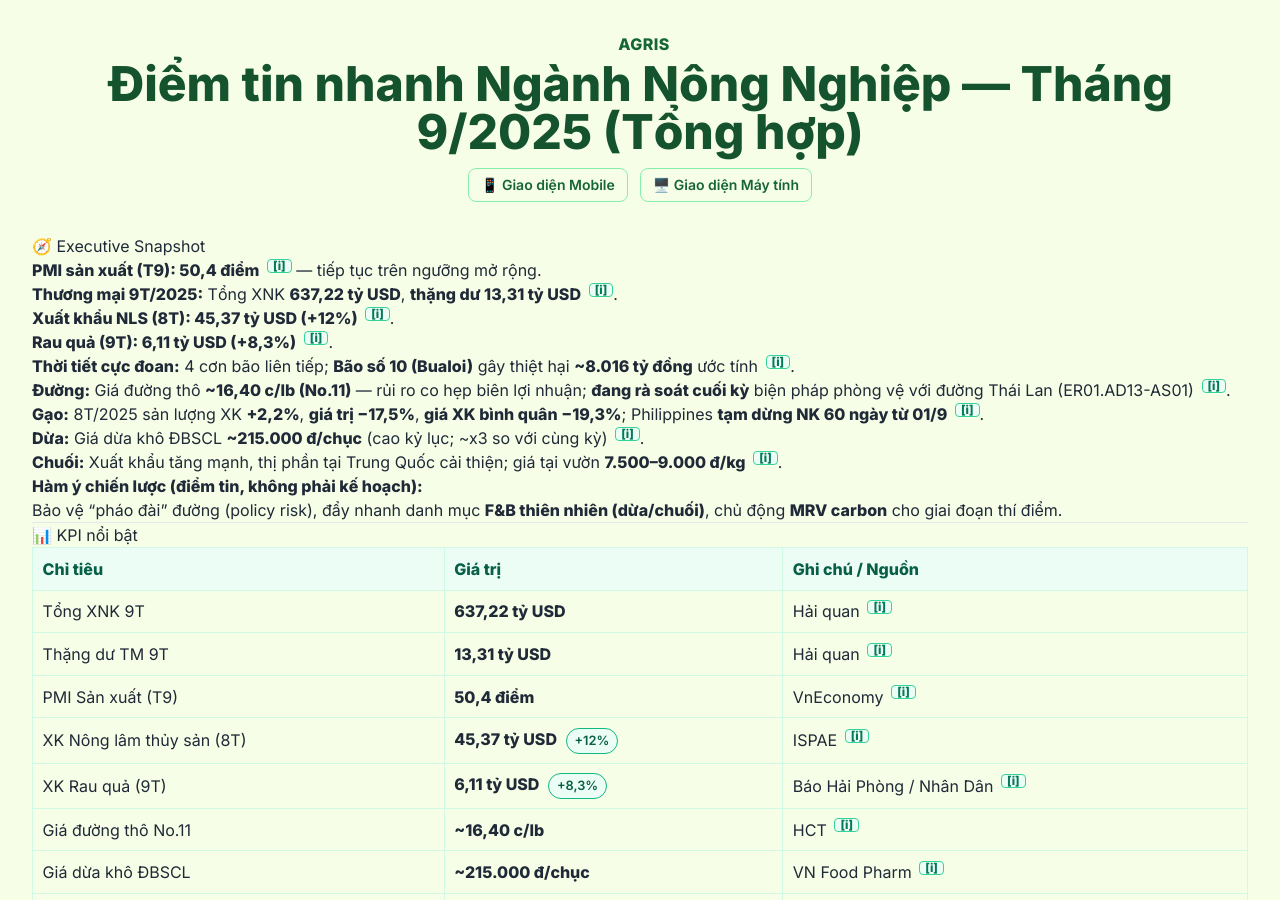
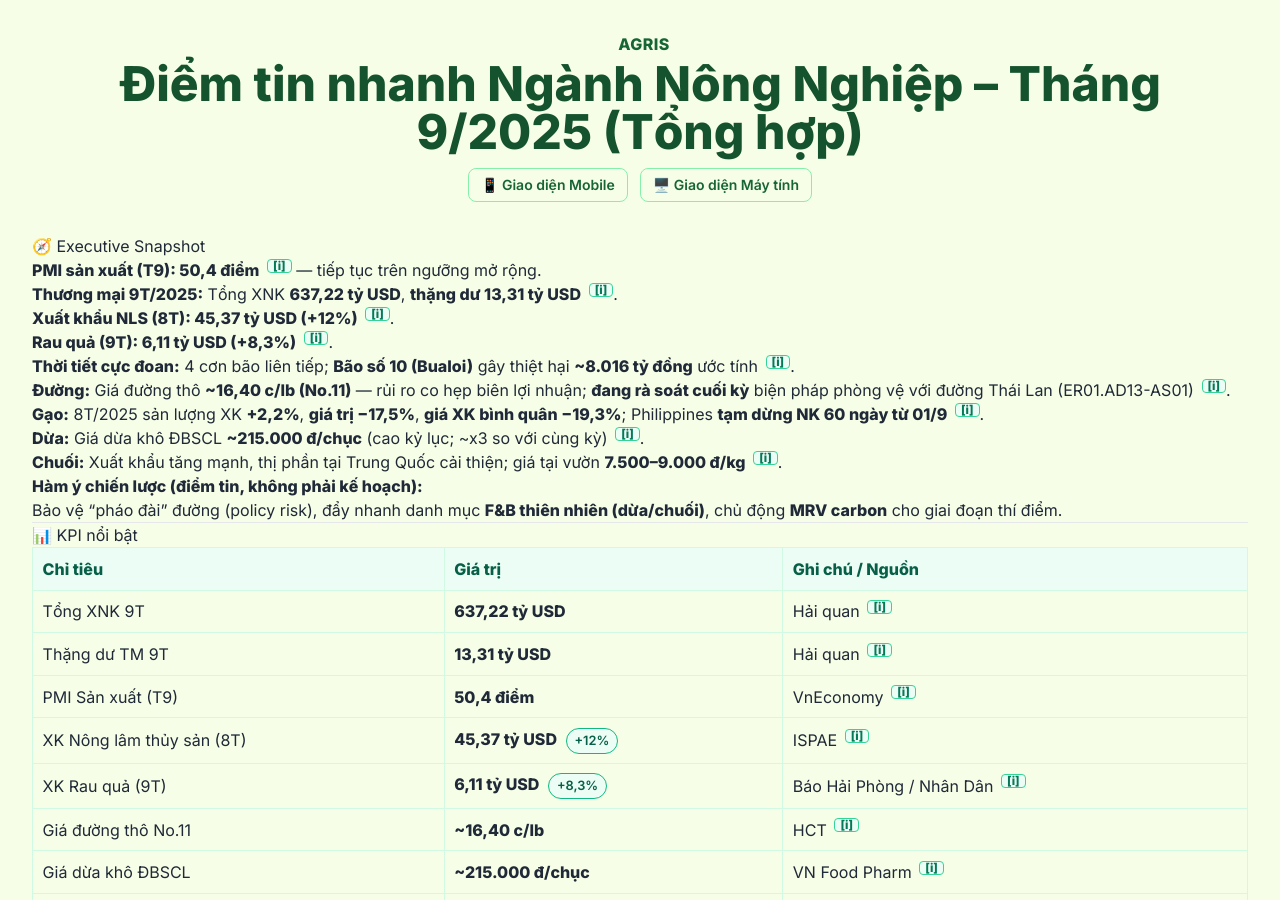
Before and after one commit to nnt471-collab/News-letter, a Jekyll site: the page built from _months/2025-09.md, in a window 1280 px wide and 900 px high. Built offline with Jekyll 4.4.1, drawn with Linux system fonts in a browser that asks for light colours; nearby versions of some CDN libraries; some of the changed lines change nothing that is shown.

Commit message:
Update 2025-09.md

```diff
--- a/_months/2025-09.md
+++ b/_months/2025-09.md
@@ -1,6 +1,8 @@
 ---
 layout: month
-title: "Điểm tin nhanh Ngành Nông Nghiệp — Tháng 9/2025 (Tổng hợp)"
+title: "Điểm tin nhanh Ngành Nông Nghiệp – Tháng 9/2025 (Tổng hợp)"
+date: 2025-09-30
+type: month
 period: "2025-09"
 updated: "2025-10-07"
 org: "TTC AgriS"
```
